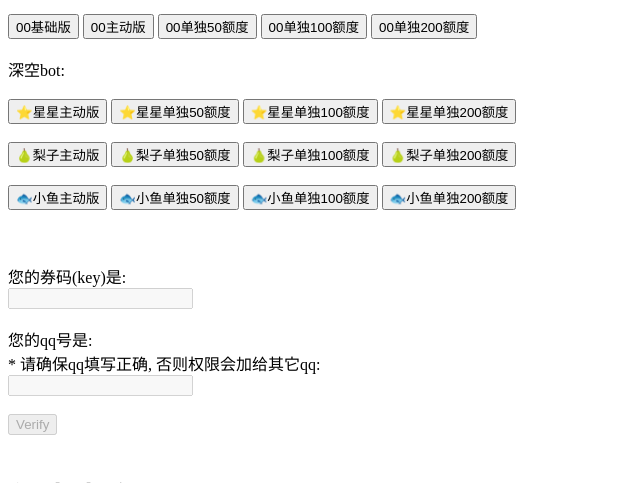
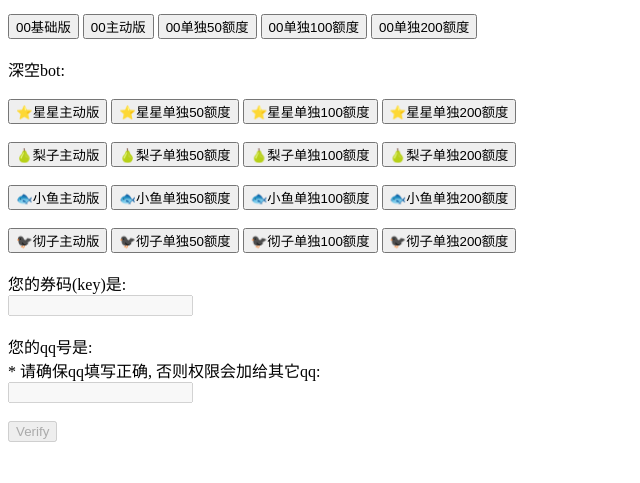
Before and after one commit to chenovopride/ChatailoverWebs, a Flask app: page / in a window 1280 px wide. Shown: the part 331-814 px from the top of the page, without its empty margins (0-640 px from the left). Run offline with Flask 3, Linux system fonts and the light colour scheme.

Commit message:
0921cz:合并main分支和zhounian分支-额度网站&下架活动月卡、季卡

```diff
--- a/backend/changeData.py
+++ b/backend/changeData.py
@@ -295,8 +295,8 @@ def calculate_date(date):
     date_diff = date_1 - date_buy
     return date_diff.days
 
-
-def change_date(collection, _type: str, qq: str, date = 'today', amount = 31,  add_scheme = 'cover'):
+# 0909把后面写死的类型改了一下，方便季卡等其它形式验证
+def change_date(collection, _type: str, qq: str, date: str, amount: str,  add_scheme :str):
     '''
     修改用户的购买信息。
     add_scheme: default=cover，可选项：cover， extend
@@ -323,9 +323,10 @@ def change_date(collection, _type: str, qq: str, date = 'today', amount = 31,  a
     ori_days = entity.get('days', 31) if entity else 0
 
     if add_scheme=='cover':
-        new_days = 31
+        # 0909写死的31改成了amount，已测试
+        new_days = amount
     else:
-        new_days = ori_days +amount
+        new_days = ori_days + amount
 
     if date == 'today':
         new_date = str(datetime.date.today())
--- a/web_verify/app.py
+++ b/web_verify/app.py
@@ -23,7 +23,8 @@ cat_mapping = {
     # 深空
     "xi": 'sxh',
     "li": 'ls',
-    "yu": 'qy'
+    "yu": 'qy',
+    "qc": 'qc'
 }
 
 # 定义额度的映射
@@ -119,7 +120,8 @@ def verify():
     if category[-2] == '_' and (category[-1] in ['0', '1']):
         file_path = f'web_verify/txtfiles/{category}.txt'
         card_or_edu = "card"
-    elif category[-4:-1] == 'jika':
+     # 0909修：这里会报错跳到最后一步，读不到文件，粗糙小修一下
+    elif category[-1] == 'a':
         file_path = f'web_verify/txtfiles/jika.txt'
         card_or_edu = "jika"
     else:
--- a/web_verify/templates/index.html
+++ b/web_verify/templates/index.html
@@ -24,35 +24,30 @@
     <button id="button55" type="button" onclick="setCategory('55_edu_50',this)">55单独50额度</button>
     <button id="button55" type="button" onclick="setCategory('55_edu_100',this)">55单独100额度</button>
     <button id="button55" type="button" onclick="setCategory('55_edu_200',this)">55单独200额度</button>
-    <!-- <button id="button55" type="button" onclick="setCategory('55_jika',this)">55季卡1400额度</button> -->
     <br><br>
     <button id="button77" type="button" onclick="setCategory('77_0',this)">77基础版</button>
     <button id="button77"type="button" onclick="setCategory('77_1',this)">77主动版</button>
     <button id="button55" type="button" onclick="setCategory('77_edu_50',this)">77单独50额度</button>
     <button id="button55" type="button" onclick="setCategory('77_edu_100',this)">77单独100额度</button>
     <button id="button55" type="button" onclick="setCategory('77_edu_200',this)">77单独200额度</button>
-    <!-- <button id="button55" type="button" onclick="setCategory('77_jika',this)">77季卡1400额度</button> -->
     <br><br>
     <button id="button11" type="button" onclick="setCategory('11_0',this)">11基础版</button>
     <button id="button11" type="button" onclick="setCategory('11_1',this)">11主动版</button>
     <button id="button55" type="button" onclick="setCategory('11_edu_50',this)">11单独50额度</button>
     <button id="button55" type="button" onclick="setCategory('11_edu_100',this)">11单独100额度</button>
     <button id="button55" type="button" onclick="setCategory('11_edu_200',this)">11单独200额度</button>
-    <!-- <button id="button55" type="button" onclick="setCategory('11_jika',this)">11季卡1400额度</button> -->
     <br><br>
     <button id="button66" type="button" onclick="setCategory('66_0',this)">66基础版</button>
     <button id="button66" type="button" onclick="setCategory('66_1',this)">66主动版</button>
     <button id="button66" type="button" onclick="setCategory('66_edu_50',this)">66单独50额度</button>
     <button id="button66" type="button" onclick="setCategory('66_edu_100',this)">66单独100额度</button>
     <button id="button66" type="button" onclick="setCategory('66_edu_200',this)">66单独200额度</button>
-    <!-- <button id="button55" type="button" onclick="setCategory('66_jika',this)">66季卡1400额度</button> -->
     <br><br>
     <button id="button00" type="button" onclick="setCategory('00_0',this)">00基础版</button>
     <button id="button00" type="button" onclick="setCategory('00_1',this)">00主动版</button>
     <button id="button00" type="button" onclick="setCategory('00_edu_50',this)">00单独50额度</button>
     <button id="button00" type="button" onclick="setCategory('00_edu_100',this)">00单独100额度</button>
     <button id="button00" type="button" onclick="setCategory('00_edu_200',this)">00单独200额度</button>
-    <!-- <button id="button55" type="button" onclick="setCategory('00_jika',this)">00季卡1400额度</button> -->
     <br><br>
     <label id="title"for="category">深空bot:</label>
     <br><br>
@@ -60,31 +55,21 @@
     <button id="button_xing" type="button" onclick="setCategory('xing_edu_50',this)">⭐星星单独50额度</button>
     <button id="button_xing" type="button" onclick="setCategory('xing_edu_100',this)">⭐星星单独100额度</button>
     <button id="button_xing" type="button" onclick="setCategory('xing_edu_200',this)">⭐星星单独200额度</button>
-    <!-- <button id="buttonxi" type="button" onclick="setCategory('xing_jika',this)">⭐星星季卡1400额度</button> -->
     <br><br>
     <button id="button_li" type="button" onclick="setCategory('li_1',this)">🍐梨子主动版</button>
     <button id="button_li" type="button" onclick="setCategory('li_edu_50',this)">🍐梨子单独50额度</button>
     <button id="button_li" type="button" onclick="setCategory('li_edu_100',this)">🍐梨子单独100额度</button>
     <button id="button_li" type="button" onclick="setCategory('li_edu_200',this)">🍐梨子单独200额度</button>
-    <!-- <button id="buttonli" type="button" onclick="setCategory('li_jika',this)">🍐梨子季卡1400额度</button> -->
     <br><br>
     <button id="button_yu" type="button" onclick="setCategory('yu_1',this)">🐟小鱼主动版</button>
     <button id="button_yu" type="button" onclick="setCategory('yu_edu_50',this)">🐟小鱼单独50额度</button>
     <button id="button_yu" type="button" onclick="setCategory('yu_edu_100',this)">🐟小鱼单独100额度</button>
     <button id="button_yu" type="button" onclick="setCategory('yu_edu_200',this)">🐟小鱼单独200额度</button>
-    <!-- <button id="buttonyu" type="button" onclick="setCategory('yu_jika',this)">🐟小鱼季卡1400额度</button> -->
     <br><br>
-    <!-- 这部分等小鱼bot上线了就可以再回复验证 -->
-    <!-- <br><br>
-    <label id="title"for="category">直播活动限定：请选择想体验的bot版本(感谢宝宝们的支持！)</label>
-    <br><br>
-    <button id="button55" type="button" onclick="setCategory('55_edu_30',this)">55体验版</button>
-    <button id="button77" type="button" onclick="setCategory('77_edu_30',this)">77体验版</button>
-    <button id="button11" type="button" onclick="setCategory('11_edu_30',this)">11体验版</button>
-    <button id="button66" type="button" onclick="setCategory('66_edu_30',this)">66体验版</button>
-    <button id="button00" type="button" onclick="setCategory('00_edu_30',this)">00体验版</button>
-    <br><br>
-    <button id="button00" type="button">小鱼bot预计会在三月底/四月初上线，敬请期待~</button> -->
+    <button id="button_qc" type="button" onclick="setCategory('qc_1',this)">🐦‍⬛彻子主动版</button>
+    <button id="button_qc" type="button" onclick="setCategory('qc_edu_50',this)">🐦‍⬛彻子单独50额度</button>
+    <button id="button_qc" type="button" onclick="setCategory('qc_edu_100',this)">🐦‍⬛彻子单独100额度</button>
+    <button id="button_qc" type="button" onclick="setCategory('qc_edu_200',this)">🐦‍⬛彻子单独200额度</button>
     <br><br>
     <label for="key">您的券码(key)是:</label><br>
     <input type="text" id="key" name="key" disabled><br><br>
```
